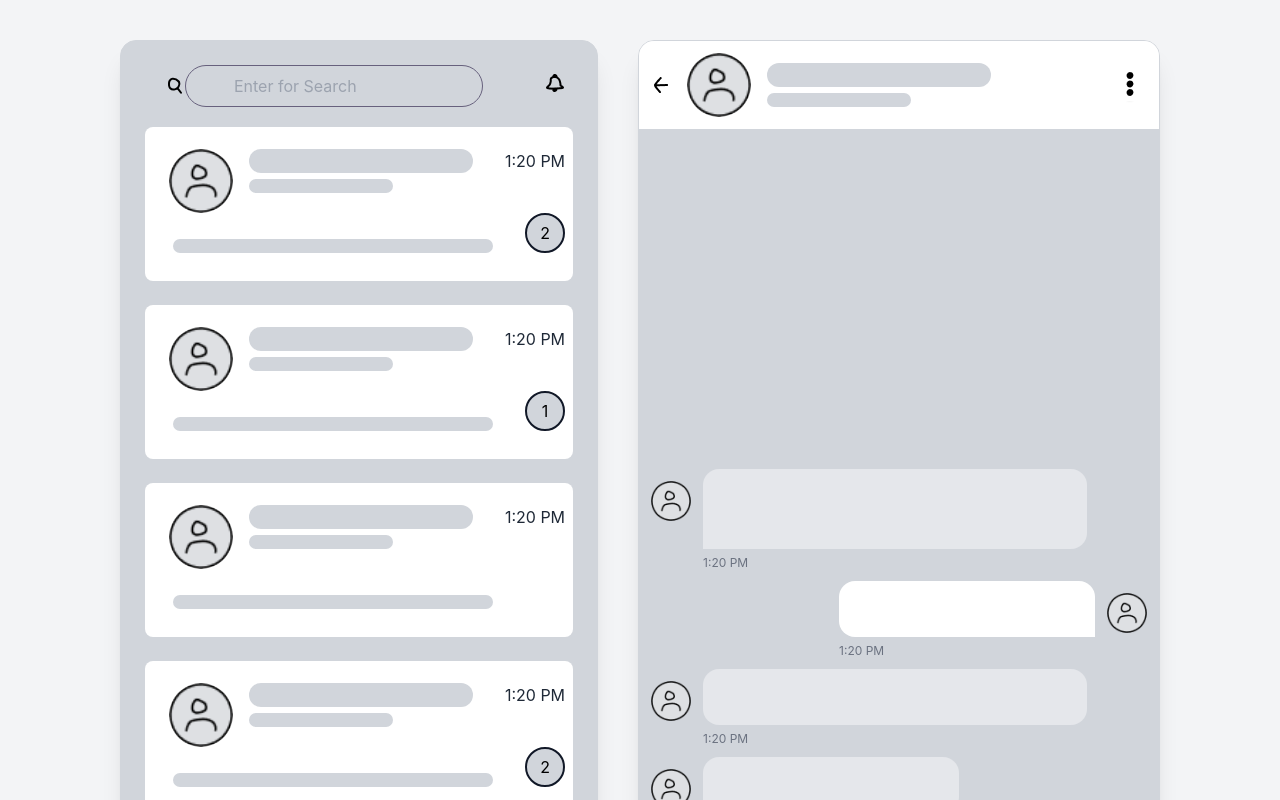
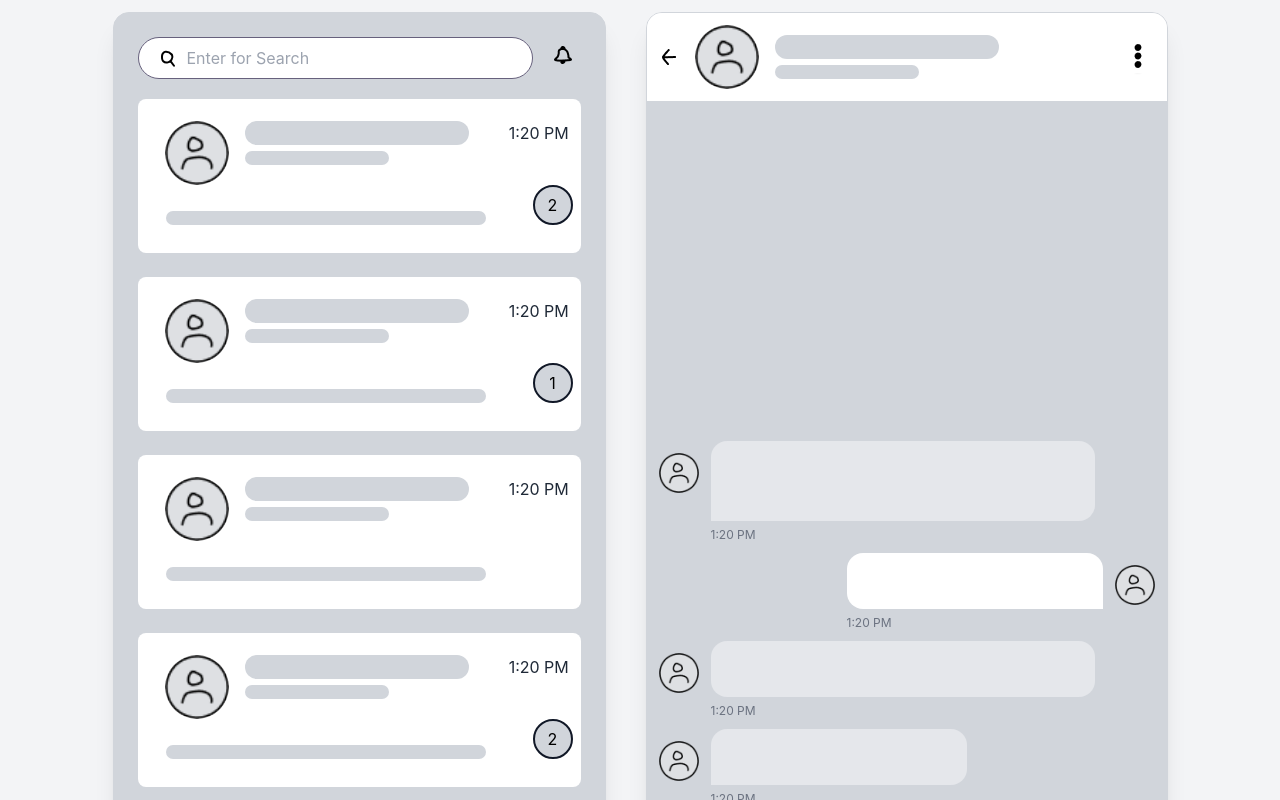
Before and after one commit to Internships-xcitedu/internships, a React (Create React App) app: page /chat in a window 1280 px wide. Shown: the top 800 px of the page. Built offline with nearby package versions, Linux system fonts and the light colour scheme.

Commit message:
update chat

```diff
--- a/src/Components/Chat/Chat.js
+++ b/src/Components/Chat/Chat.js
@@ -9,41 +9,30 @@ import Search from '../../Asset/chat/search.svg'
 
 const Chat = () => {
     return (
-		<div className='flex justify-center bg-gray-100 text-gray-800 p-10'>
+	<div className='flex justify-center bg-gray-100 text-gray-800 p-10 mobileLg:flex-col mb-5 tablet:flex-col p-3 mb-5 laptopMd:flex-row'>
 		 {/* Frist-Part	 */}
 
-	<div className='bg-gray-300 border border-gray-300 shadow-xl rounded-2xl p-6'>
+	<div className='bg-gray-300 border border-gray-300 shadow-xl rounded-2xl p-6 tablet:mb-5'>
        {/* Search bar */}
 
 	<div className='flex justify-between mb-5'>
 		<div>
 		<form action="" className="relative">
 
-		  {/* <div className='h-10 w-10 bg-gray-300 rounded-full border-2 border-gray-900 flex justify-center items-center'>
-			<p className='justify-center items-center text-black'>2</p>
-		  </div> */}
+		  <div className=' flex'>
+			<img className='absolute z-30 justify-start pt-3 ml-5' src={Search} alt=''></img>
+			<input type="search" placeholder='Enter for Search' className="w-[395px] justify-start peer relative z-10 cursor-pointer rounded-full border border-gray-300 bg-white pl-12 outline-none py-2" />
 
-			<div className=' flex justify-center items-center '>
-			<img className='ml-5' src={Search} alt=''></img>
-			<input type="search" placeholder='Enter for Search' className="justify-center items-center peer relative z-10 cursor-pointer rounded-full border border-gray-300 bg-transparent pl-12 outline-none py-2" />
-
-			</div>
+		 </div>
 
         </form>
 		</div>
-		<div className='mt-2'>
+		<div className='mt-2 ml-5'>
 			<img src={Notification} alt=''></img>
 		</div>
 	</div>
 
-
-
-
-
-
-
-
-	{/* Chat-1    */}
+  {/* Chat-1    */}
        <div className='bg-white p-2 rounded-lg mb-6'>
        <div className='flex justify-around mt-3.5'>
 	   <div className='flex'>
```
